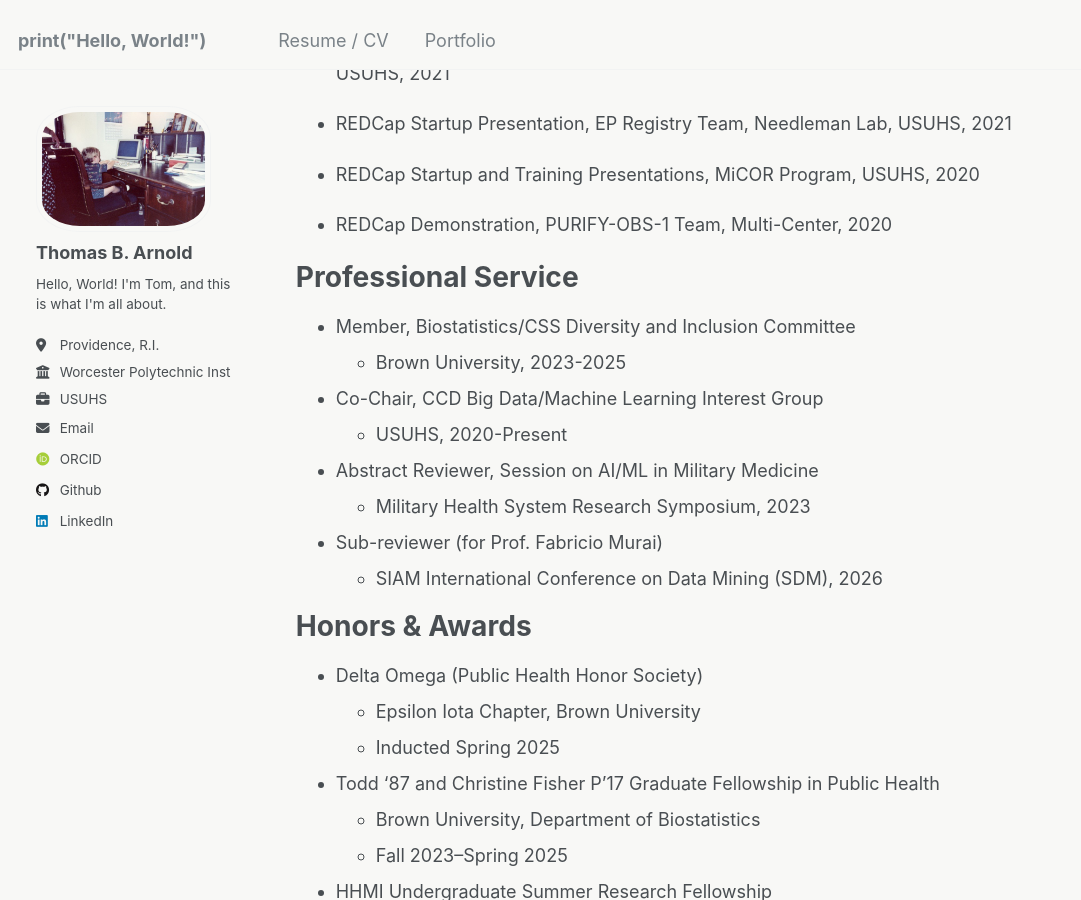
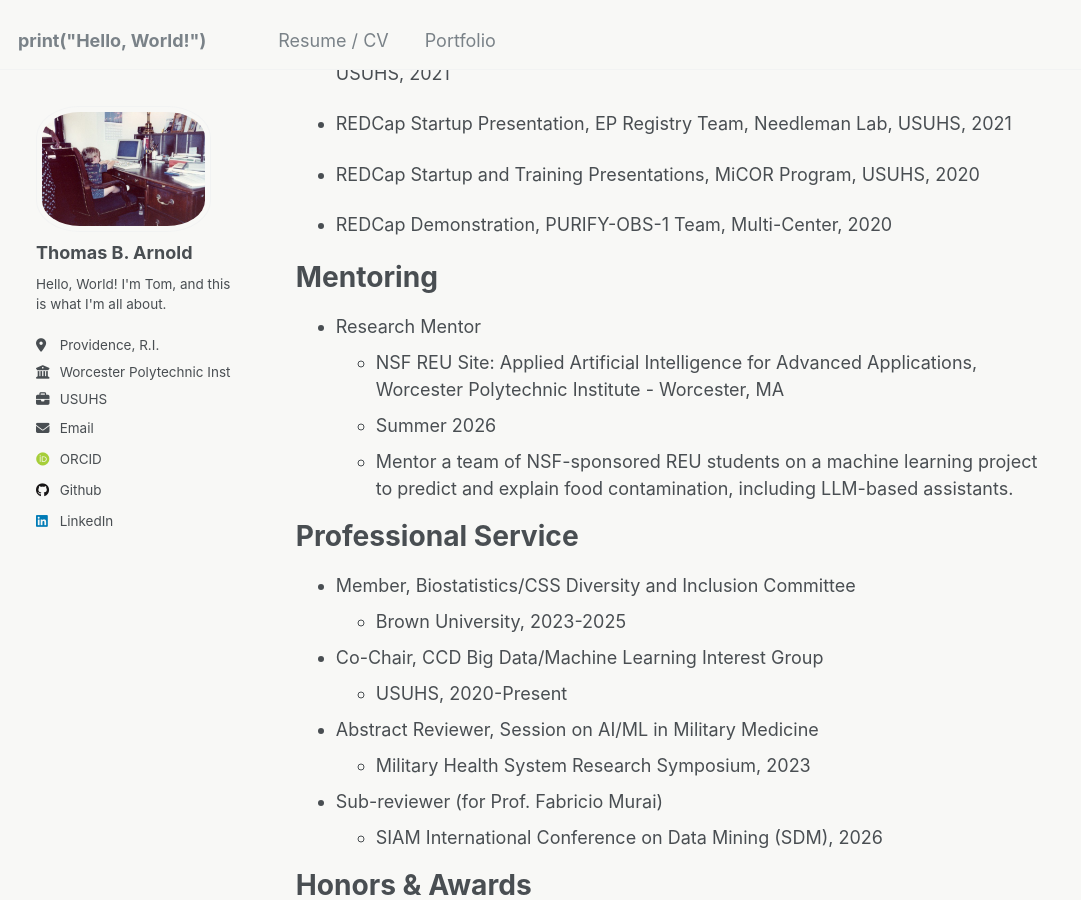
Before and after one commit to tomrannosaurus/tomrannosaurus.github.io, a Jekyll site: the page built from _pages/about.md, in a window 1280 px wide and 900 px high, scrolled down 8395 px. Shown: the whole window, without its empty margins (0-1081 px from the left). Built offline with Jekyll 4.4.1, drawn with Linux system fonts in a browser that asks for light colours; some web fonts are replaced.

Commit message:
Add Mentoring section and expand .gitignore
Introduce a Mentoring section to the site's CV (/_pages/about.md) and update AGENTS.md to list 'Mentoring' among CV sections. Also massively expand .gitignore to include comprehensive ignores for R, Python, editors/IDEs, macOS, Jupyter, build/artifact folders, Cursor/agent files, and other repo-specific noise to keep the repository clean.

```diff
--- a/_pages/about.md
+++ b/_pages/about.md
@@ -183,6 +183,13 @@ Presentations
 
 * REDCap Demonstration, PURIFY-OBS-1 Team, Multi-Center, 2020
 
+Mentoring
+======
+* Research Mentor
+  * NSF REU Site: Applied Artificial Intelligence for Advanced Applications, Worcester Polytechnic Institute - Worcester, MA
+  * Summer 2026
+  * Mentor a team of NSF-sponsored REU students on a machine learning project to predict and explain food contamination, including LLM-based assistants.
+
 Professional Service
 ======
 * Member, Biostatistics/CSS Diversity and Inclusion Committee
```
Also changed, not shown: 1 other file.
